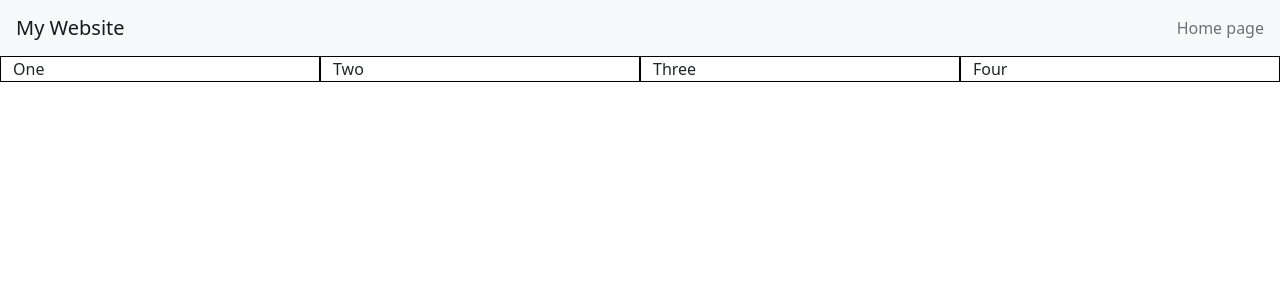
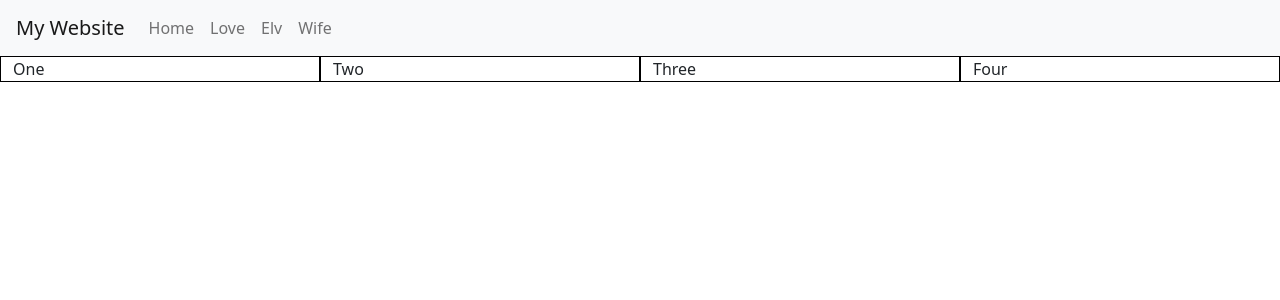
Before and after one commit to MauLight/bootstrap, a React (Create React App) app: page / in a window 1280 px wide. Shown: the top 300 px of the page. Built offline with nearby package versions, Linux system fonts and the light colour scheme.

Commit message:
toggle nav added

```diff
--- a/src/components/nav.jsx
+++ b/src/components/nav.jsx
@@ -2,14 +2,28 @@ import React from "react";
 
 const Nav = () => {
     return (
-            <nav className="navbar bg-light px-3">
-                <a href="#" className="navbar-brand">My Website</a>
+        <nav className="navbar bg-light px-3 navbar-expand-lg">
+            <a href="#" className="navbar-brand">My Website</a>
+            <button className="navbar-toggler" data-bs-toggle= "collapse" data-bs-target= "#navCollapse">
+                <span className="navbar-toggler-icon"></span>
+            </button>
+            <div className="collapse navbar-collapse" id="navCollapse">
                 <ul className="navbar-nav">
                     <li className="navbar-item">
-                        <a href="#" className="nav-link">Home page</a>
+                        <a href="#" className="nav-link">Home</a>
+                    </li>
+                    <li className="navbar-item">
+                        <a href="#" className="nav-link">Love</a>
+                    </li>
+                    <li className="navbar-item">
+                        <a href="#" className="nav-link">Elv</a>
+                    </li>
+                    <li className="navbar-item">
+                        <a href="#" className="nav-link">Wife</a>
                     </li>
                 </ul>
-            </nav>
+            </div>
+        </nav>
     )
 }
 
```
Also changed, not shown: src/components/nav2.jsx (added, +28 -0 lines).
